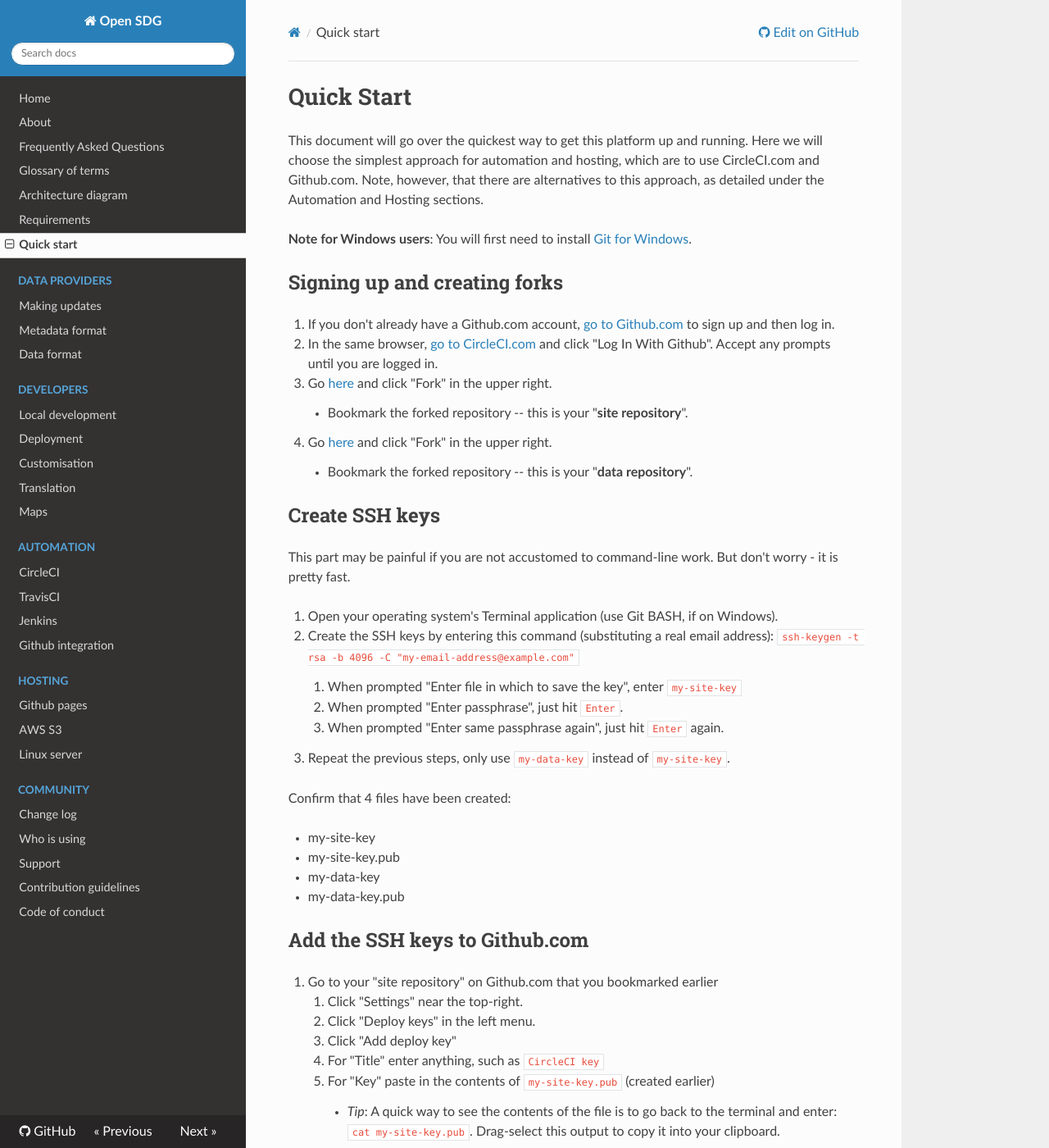
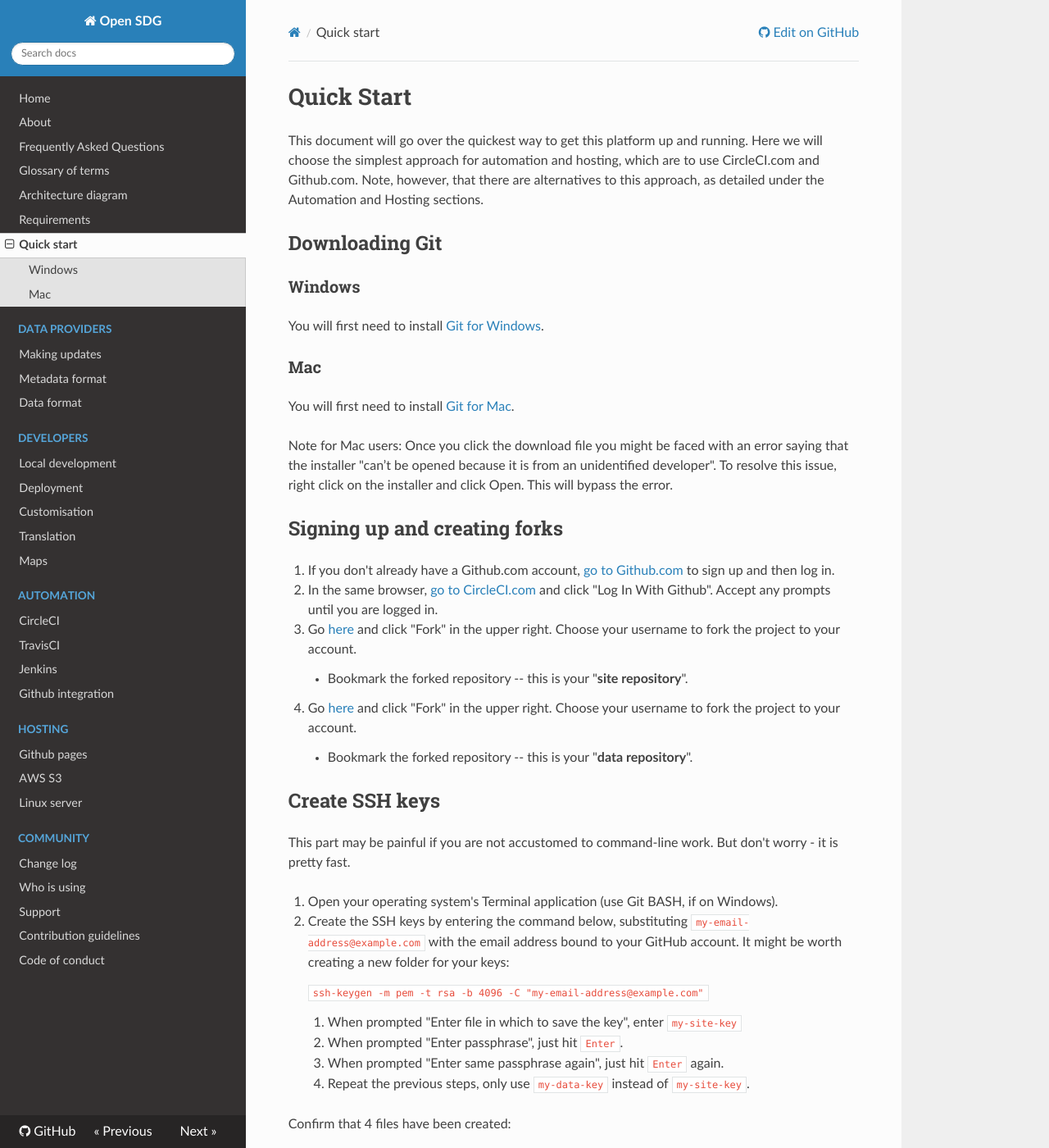
Before and after one commit to open-sdg/open-sdg, an MkDocs documentation site: the page built from docs/quick-start.md, in a window 1280 px wide and 1400 px high. Shown: the whole window at 82% size. Built offline with MkDocs 1.6.1, drawn with Linux system fonts in a browser that asks for light colours; nearby versions of some CDN libraries; old or Windows-style settings are respelled for this version of MkDocs; some of the changed text lies outside the part shown.

Commit message:
Update recommendations to Quick Start guide
Some recommendations from myself following the Quick Start guide as a newcomer. I've included the updated ssh-keygen command and some notes on following the guide on a Mac.

```diff
--- a/docs/quick-start.md
+++ b/docs/quick-start.md
@@ -2,15 +2,25 @@
 
 This document will go over the quickest way to get this platform up and running. Here we will choose the simplest approach for automation and hosting, which are to use CircleCI.com and Github.com. Note, however, that there are alternatives to this approach, as detailed under the Automation and Hosting sections.
 
-__Note for Windows users__: You will first need to install [Git for Windows](https://git-scm.com/download/win).
+## Downloading Git
+
+### Windows
+
+You will first need to install [Git for Windows](https://git-scm.com/download/win).
+
+### Mac
+
+You will first need to install [Git for Mac](https://sourceforge.net/projects/git-osx-installer/files/latest/download).
+
+Note for Mac users: Once you click the download file you might be faced with an error saying that the installer "can’t be opened because it is from an unidentified developer". To resolve this issue, right click on the installer and click Open. This will bypass the error.
 
 ## Signing up and creating forks
 
 1. If you don't already have a Github.com account, [go to Github.com](https://github.com/) to sign up and then log in.
 1. In the same browser, [go to CircleCI.com](https://circleci.com/vcs-authorize/) and click "Log In With Github". Accept any prompts until you are logged in.
-1. Go [here](https://github.com/open-sdg/open-sdg-site-starter) and click "Fork" in the upper right.
+1. Go [here](https://github.com/open-sdg/open-sdg-site-starter) and click "Fork" in the upper right. Choose your username to fork the project to your account.
     * Bookmark the forked repository -- this is your "__site repository__".
-1. Go [here](https://github.com/open-sdg/open-sdg-data-starter) and click "Fork" in the upper right.
+1. Go [here](https://github.com/open-sdg/open-sdg-data-starter) and click "Fork" in the upper right. Choose your username to fork the project to your account.
     * Bookmark the forked repository -- this is your "__data repository__".
 
 ## Create SSH keys
@@ -18,8 +28,10 @@
 This part may be painful if you are not accustomed to command-line work. But don't worry - it is pretty fast.
 
 1. Open your operating system's Terminal application (use Git BASH, if on Windows).
-1. Create the SSH keys by entering this command (substituting a real email address):
-    `ssh-keygen -t rsa -b 4096 -C "my-email-address@example.com"`
+1. Create the SSH keys by entering the command below, substituting `my-email-address@example.com` with the email address bound to your GitHub account. It might be worth creating a new folder for your keys:
+
+    `ssh-keygen -m pem -t rsa -b 4096 -C "my-email-address@example.com"`
+
     1. When prompted "Enter file in which to save the key", enter `my-site-key`
     1. When prompted "Enter passphrase", just hit `Enter`.
     1. When prompted "Enter same passphrase again", just hit `Enter` again.
@@ -40,7 +52,7 @@
     1. Click "Add deploy key"
     1. For "Title" enter anything, such as `CircleCI key`
     1. For "Key" paste in the contents of `my-site-key.pub` (created earlier)
-        * _Tip_: A quick way to see the contents of the file is to go back to the terminal and enter: `cat my-site-key.pub`. Drag-select this output to copy it into your clipboard.
+        * _Tip_: A quick way to see the contents of the file is to go back to the terminal and enter: `cat my-site-key.pub`. Drag-select this output to copy it into your clipboard. On MacOS you can use `cat my-site-key.pub | pbcopy` to copy the contents of `my-site-key.pub` straight to your clipboard
     1. Check "Allow write access"
     1. Click "Add key"
     1. Select and copy the "Fingerprint" that appears (you may need to refresh the page)
```
